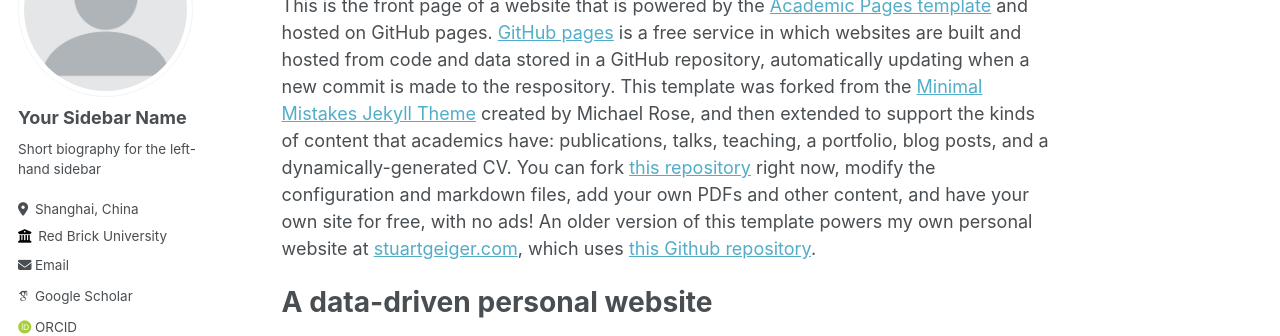
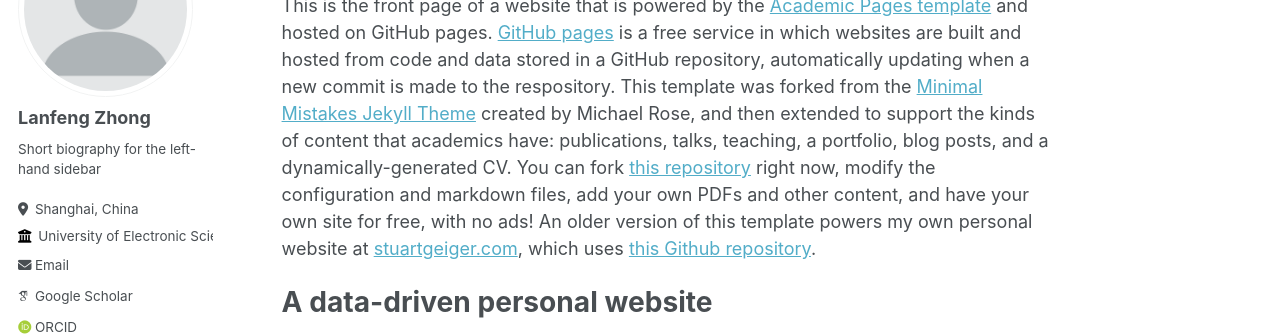
Before and after one commit to lanfz2000/lanfz2000.github.io, a Jekyll site: the page built from _pages/about.md, in a window 1280 px wide. Shown: the part 184-520 px from the top of the page. Built offline with Jekyll 4.4.1, drawn with Linux system fonts in a browser that asks for light colours; some web fonts are replaced.

Commit message:
Update _config.yml

```diff
--- a/_config.yml
+++ b/_config.yml
@@ -22,13 +22,13 @@ repository               : "academicpages/academicpages.github.io"
 author:
   # Biographic information
   avatar           : "profile.png"
-  name             : "Your Sidebar Name"
+  name             : "Lanfeng Zhong"
   pronouns         : # example: "she/her"
   bio              : "Short biography for the left-hand sidebar"
   location         : "Shanghai, China"
-  employer         : "Red Brick University"
+  employer         : "University of Electronic Science and Technology of China."
   uri              : # URL
-  email            : "none@example.org"
+  email            : "lanfz2000@gmail.com"
 
   # Academic websites
   arxiv            : # URL - Update with the correct link to your profile
```
